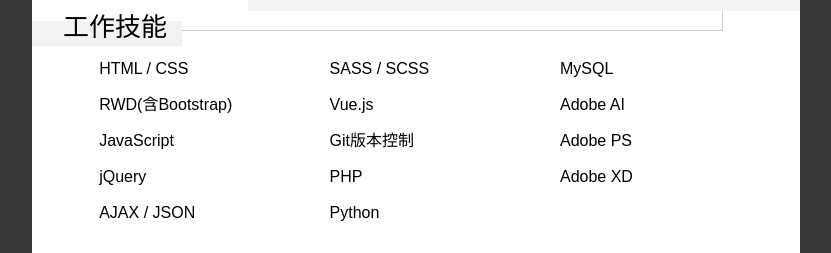
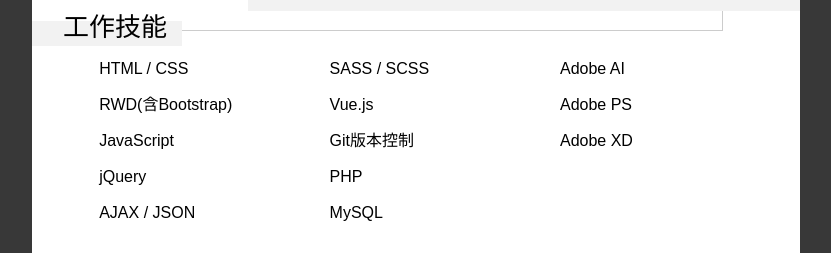
Before and after one commit to niodoshaba/PersonalCV-Project, a plain HTML site: page index.html in a window 1280 px wide. Shown: the part 243-496 px from the top of the page, without its empty margins (224-1055 px from the left). Drawn offline with nearby package versions, Linux system fonts and the light colour scheme.

Commit message:
feat: 修改內容

```diff
--- a/index.html
+++ b/index.html
@@ -75,10 +75,9 @@
             <span>Vue.js</span><br>
             <span>Git版本控制</span><br>
             <span>PHP</span><br>
-            <span>Python</span>
+            <span>MySQL</span>
           </div>
           <div class="skill-list">
-            <span>MySQL</span><br>
             <span>Adobe AI</span><br>
             <span>Adobe PS</span><br>
             <span>Adobe XD</span><br>
```
